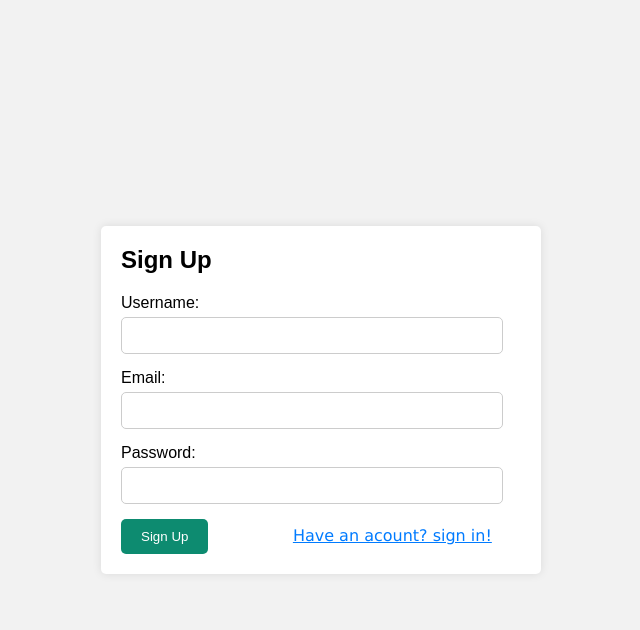
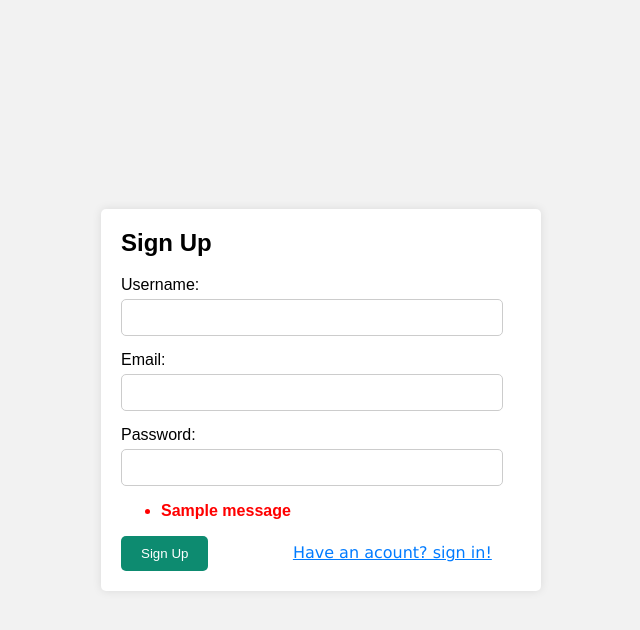
Before and after one commit to AmerYassir/Simple-Email-Web-App, a Flask app: page / in a window 1280 px wide. Shown: the top 630 px of the page, without its empty margins (319-959 px from the left). Run offline with Flask 3, Linux system fonts and the light colour scheme; tables that the repository leaves empty hold one stand-in row (values such as "Sample post"); one stand-in notice (Sample message) is shown.

Commit message:
UPDATE: added alert if email/username is in use

```diff
--- a/static/sign_up.css
+++ b/static/sign_up.css
@@ -55,3 +55,7 @@ button:hover {
     color: #007bff;
     padding-left: 20%;
 }
+.flash-message{
+    color: red;
+    font-weight: bold;
+}
--- a/templates/sign_up.html
+++ b/templates/sign_up.html
@@ -22,6 +22,17 @@
                 <label for="password">Password:</label>
                 <input type="password" id="password" name="password" required>
             </div>
+            {% with messages = get_flashed_messages(with_categories=True) %}
+                {% if messages %}
+                <ul class="flash-messages">
+                    {% for message, category in messages %}
+                    <li class="flash-message">
+                        {{ category }}
+                    </li>
+                    {% endfor %}
+                </ul>
+                {% endif %}
+            {% endwith %}
             <button type="submit">Sign Up</button>
             <a href="/signin" class="login_link">Have an acount? sign in!</a>
 
```
